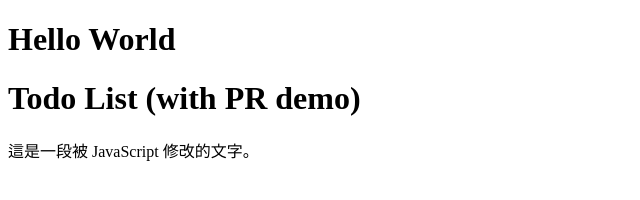
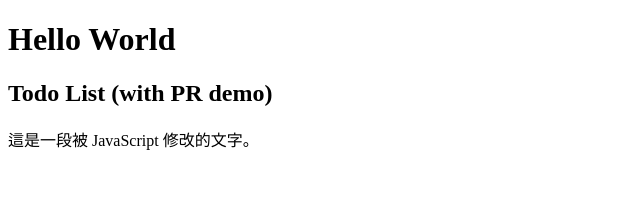
Before and after one commit to xiaomao0512/playwright-test, a website: page index.html in a window 1280 px wide. Shown: the whole page, without its empty margins (0-640 px from the left). Drawn offline with Linux system fonts and the light colour scheme.

Commit message:
新增 Todo List 標題（PR demo）

```diff
--- a/index.html
+++ b/index.html
@@ -7,7 +7,7 @@
 </head>
 <body>
     <h1>Hello World</h1>
-    <h1>Todo List (with PR demo)</h1>
+    <h2>Todo List (with PR demo)</h2>
     <p>Lorem ipsum dolor sit amet consectetur adipisicing elit. Quisquam, quos.</p>
     <script src="script.js"></script>
 </body>
```
Also changed, not shown: tests/example.spec.ts (+6 -0 lines).
